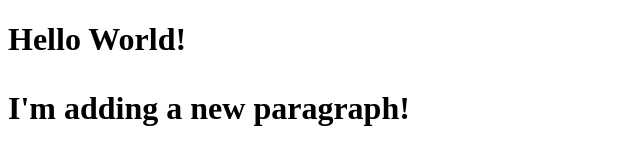
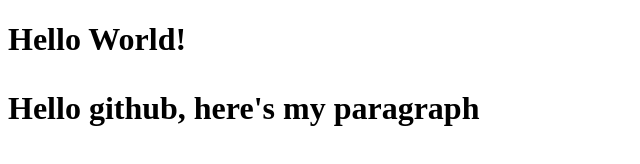
Before and after one commit to shinwang1/Product_School, a plain HTML site: page index.html in a window 1280 px wide. Shown: the whole page, without its empty margins (0-640 px from the left). Drawn offline with Linux system fonts and the light colour scheme.

Commit message:
add to github

```diff
--- a/index.html
+++ b/index.html
@@ -6,6 +6,6 @@
   <body>
     <h1>Hello World!</h>
 
-    <p>I'm adding a new paragraph!</p>
+    <p>Hello github, here's my paragraph</p>
   </body>
 </html>
```
